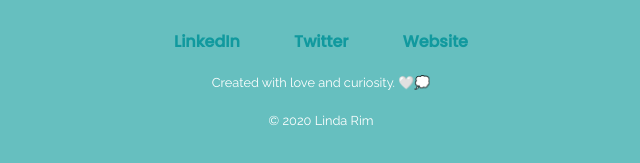
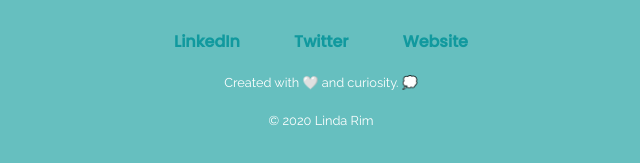
Before and after one commit to lindarim/cv-practice, a plain HTML site: page index.html in a window 1280 px wide. Shown: the part 2634-2797 px from the top of the page, 319-959 px from the left. Drawn offline with Linux system fonts and the light colour scheme.

Commit message:
Update index.html

```diff
--- a/index.html
+++ b/index.html
@@ -53,7 +53,7 @@
       <a class="footer-link" href="https://twitter.com/">Twitter</a>
       <a class="footer-link" href="https://www.google.com">Website</a>
     </h3>
-    <p class="credit-text">Created with love and curiosity. 🤍💭</p>
+    <p class="credit-text">Created with 🤍 and curiosity. 💭</p>
     <p class="credit-text">© 2020 Linda Rim</p>
   </div>
 
```
